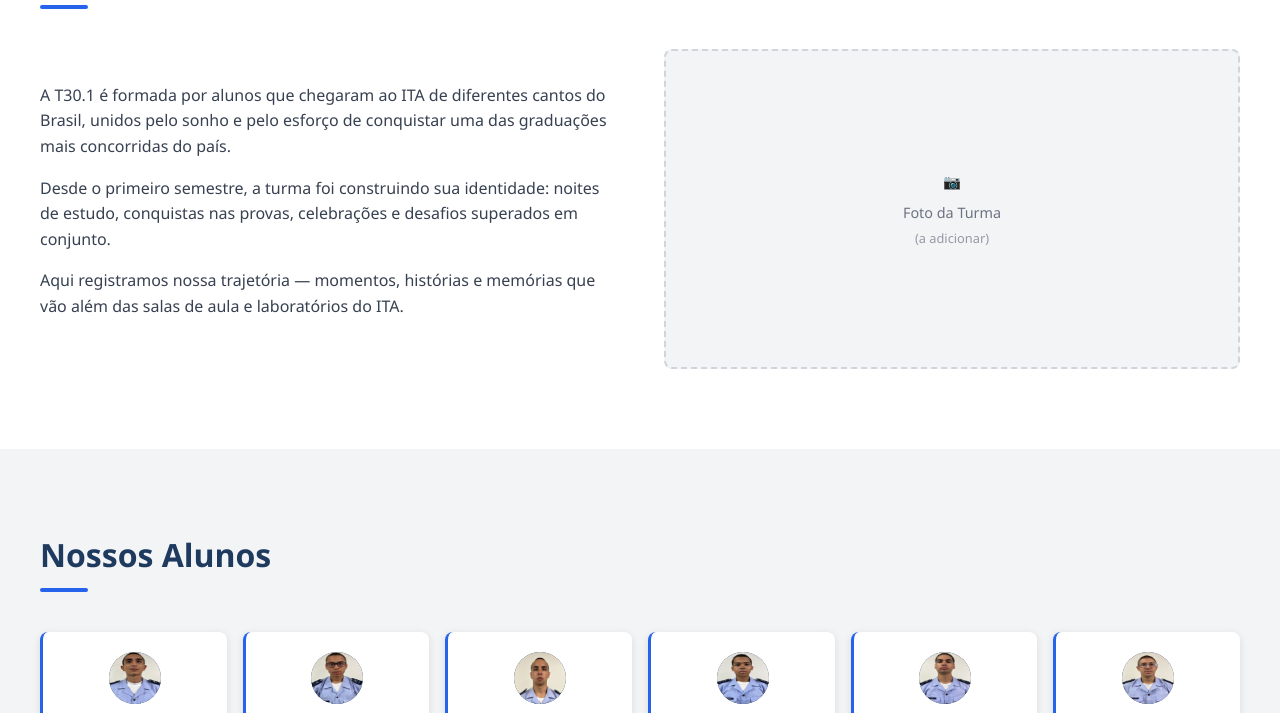
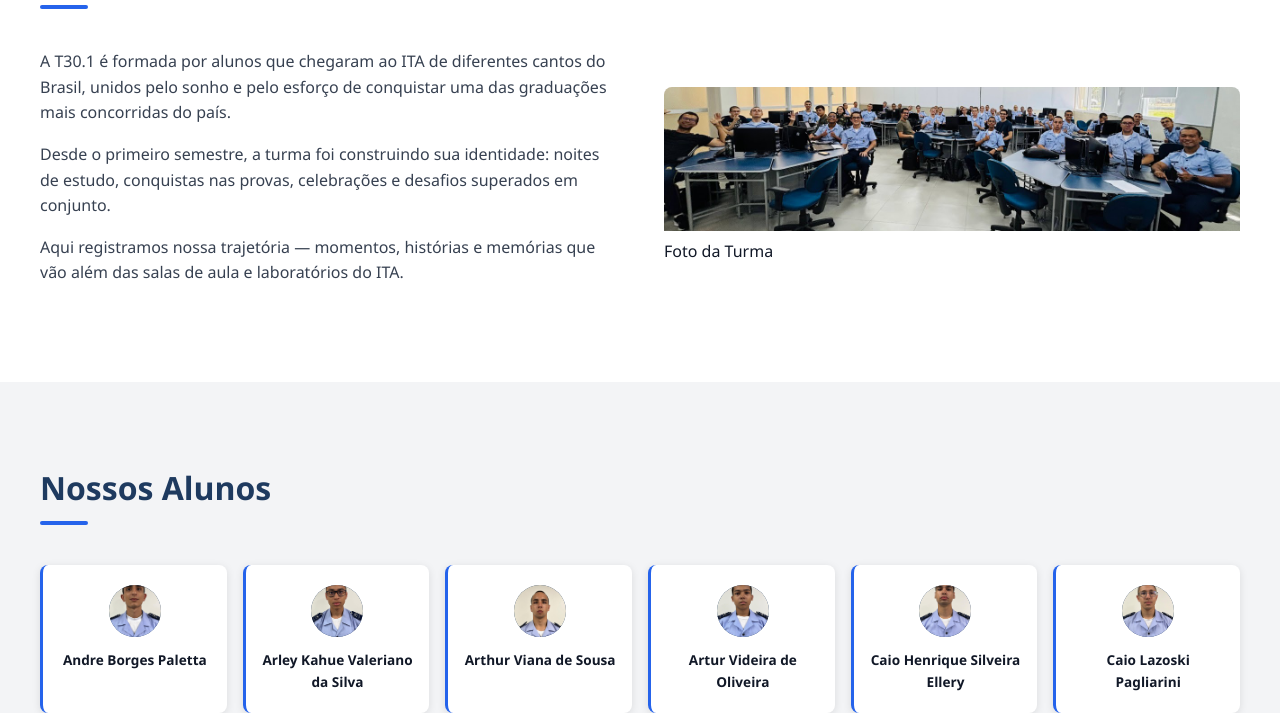
Before and after one commit to Lfschmitt/SiteT30.1, a plain HTML site: page index.html in a window 1280 px wide. Shown: the part 558-1271 px from the top of the page. Drawn offline with Linux system fonts and the light colour scheme.

Commit message:
style: terminei todas as fotos e adicionei a foto da turma

```diff
--- a/css/style.css
+++ b/css/style.css
@@ -233,17 +233,15 @@ section {
 }
 
 .historia-image {
-  background: var(--gray-light);
-  border-radius: var(--radius);
-  border: 2px dashed var(--border);
-  height: 320px;
-  display: flex;
-  align-items: center;
-  justify-content: center;
-  color: var(--gray-mid);
-  font-size: 0.9rem;
-  text-align: center;
-  padding: 1rem;
+    border-radius: var(--radius);
+    width: 100%;
+    overflow: hidden;
+}
+
+.historia-image img {
+    width: 100%;
+    height: auto; /* altura se ajusta proporcionalmente */
+    display: block;
 }
 
 /* ===== ALUNOS SECTION ===== */
@@ -284,6 +282,12 @@ section {
   font-weight: 700;
   font-size: 1.1rem;
   margin: 0 auto 0.75rem;
+}
+
+.aluno-card img.aluno-avatar {
+  width: 52px;
+  height: 52px;
+  object-fit: cover;
 }
 
 .aluno-card h3 {
--- a/index.html
+++ b/index.html
@@ -44,11 +44,10 @@
             </p>
           </div>
           <div class="historia-image">
+              <img src="fotos/T1 reunida.jpeg" alt="foto da turma">
             <!-- Substitua por uma <img> quando tiver a foto da turma -->
             <div>
-              <p>📷</p>
               <p style="margin-top: 0.5rem;">Foto da Turma</p>
-              <p style="font-size: 0.8rem; margin-top: 0.25rem; opacity: 0.7;">(a adicionar)</p>
             </div>
           </div>
         </div>
@@ -89,7 +88,7 @@
         { nome: "Henry Vieira Bidinotto",                    foto: "fotos/HENRY VIEIRA BIDINOTTO.jpg" },
         { nome: "Igor Braga Weyne da Cunha",                 foto: "fotos/IGOR BRAGA WEYNE DA CUNHA.jpg" },
         { nome: "Joao Marcos Ganzaroli Marques",             foto: "fotos/JOAO MARCOS GANZAROLI MARQUES.jpg" },
-        { nome: "Joao Pedro Santos de Oliveira",             foto: "fotos/JOAO PEDRO SANTOS DE OLIVEIRA.jpg" },
+        { nome: "Joao Pedro Santos de Oliveira",             foto: "fotos/JOAO PEDRO SANTOS DE OLIVEIRA.png" },
         { nome: "Joao Victor Agamenon Correa de Souza",      foto: "fotos/JOAO VICTOR AGAMENON CORREA DE SOUZA.jpg" },
         { nome: "Joao Vitor de Melo Silva",                  foto: "fotos/JOAO VITOR DE MELO SILVA.jpg" },
         { nome: "Joao Vitor Malha Rodrigues",                foto: "fotos/JOAO VITOR MALHA RODRIGUES.jpg" },
@@ -110,11 +109,11 @@
         { nome: "Victor Veronese Rodrigues",                 foto: "fotos/VICTOR VERONESE RODRIGUES.jpg" },
         { nome: "Victor Vieira Monteiro",                    foto: "fotos/VICTOR VIEIRA MONTEIRO.jpg" },
         { nome: "Vitor Artur Rodrigues de Jesus Dorneles",   foto: "fotos/VITOR ARTUR RODRIGUES DE JESUS DORNELES.jpg" },
-        { nome: "Marcella Neves Boccardo Lanz",              foto: "fotos/MARCELLA NEVES BOCCARDO LANZ.jpg" },
+        { nome: "Marcella Neves Boccardo Lanz",              foto: "fotos/MARCELLA NEVES BOCCARDO LANZ.png" },
         { nome: "Naim Bannwart",                             foto: "fotos/NAIM BANNWART.jpg" },
         { nome: "Andre Fraga Ferreira",                      foto: "fotos/ANDRE FRAGA FERREIRA.jpg" },
-        { nome: "Joao Gabriel Nunes Santana",                foto: "fotos/JOAO GABRIEL NUNES SANTANA.jpg" },
-        { nome: "Jonathan Vinicius de Sousa Queiroz",        foto: "fotos/JONATHAN VINICIUS DE SOUSA QUEIROZ.jpg" },
+        { nome: "Joao Gabriel Nunes Santana",                foto: "fotos/JOAO GABRIEL NUNES SANTANA.png" },
+        { nome: "Jonathan Vinicius de Sousa Queiroz",        foto: "fotos/JONATHAN VINICIUS DE SOUSA QUEIROZ.png" },
         { nome: "Jose Ricardo Sugai Wrege",                  foto: "fotos/JOSE RICARDO SUGAI WREGE.jpg" },
         { nome: "Rafael Antonio de Souza Cortes",            foto: "fotos/RAFAEL ANTONIO DE SOUZA CORTES.jpg" },
       ];
```
Also changed, not shown: fotos/ANDRE FRAGA FERREIRA.jpg (added), fotos/JOAO GABRIEL NUNES SANTANA.png (added), fotos/JOAO PEDRO SANTOS DE OLIVEIRA.png (added), fotos/JONATHAN VINICIUS DE SOUSA QUEIROZ.png (added), fotos/MARCELLA NEVES BOCCARDO LANZ.png (added), fotos/NAIM BANNWART.jpg (added), fotos/RAFAEL ANTONIO DE SOUZA CORTES.jpg (added), fotos/T1 reunida.jpeg (added).
